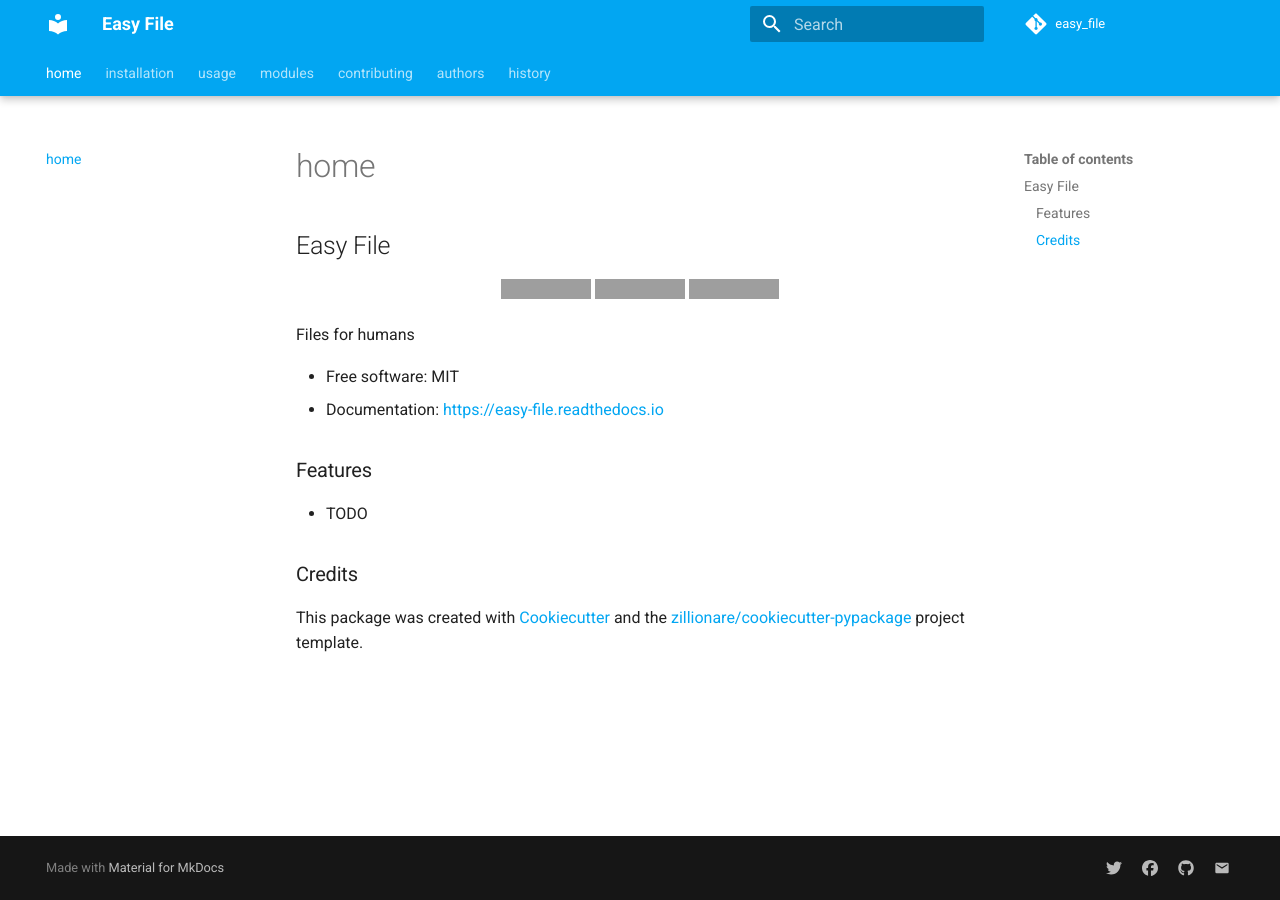
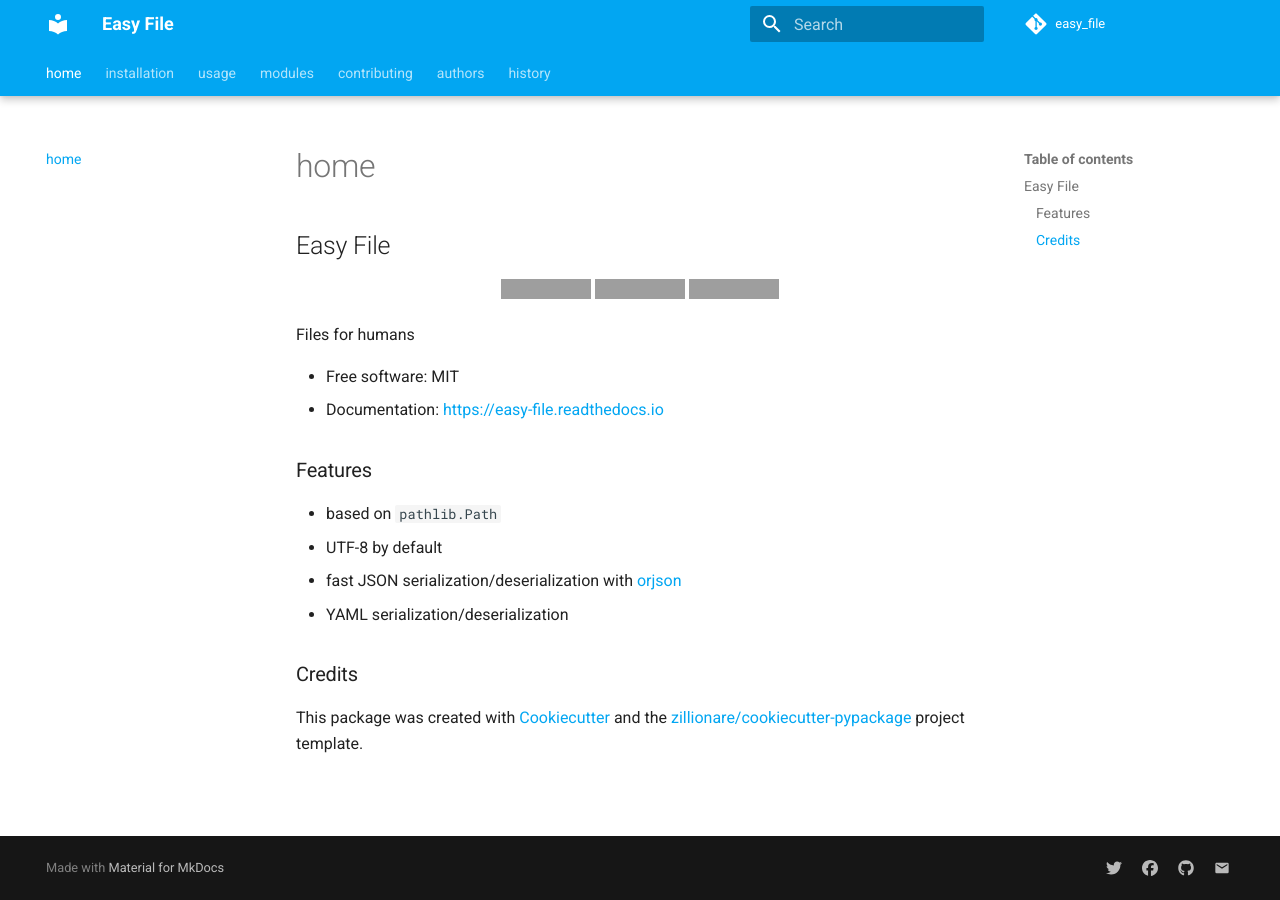
Before and after one commit to ruslan-rv-ua/easy_file, an MkDocs documentation site: the page built from docs/index.md, in a window 1280 px wide. Built offline with MkDocs 1.6.1 and Material for MkDocs 9.7.7, drawn with Linux system fonts in a browser that asks for light colours; comment, search, counter and statistics services are not loaded; grey boxes are pictures that could not be loaded.

Commit message:
readme and history fixes

```diff
--- a/README.md
+++ b/README.md
@@ -27,7 +27,10 @@
 
 ## Features
 
-* TODO
+* based on `pathlib.Path`
+* UTF-8 by default
+* fast JSON serialization/deserialization with [orjson](https://github.com/ijl/orjson)
+* YAML serialization/deserialization
 
 ## Credits
 
```
Also changed, not shown: HISTORY.md (+1 -1 lines).
